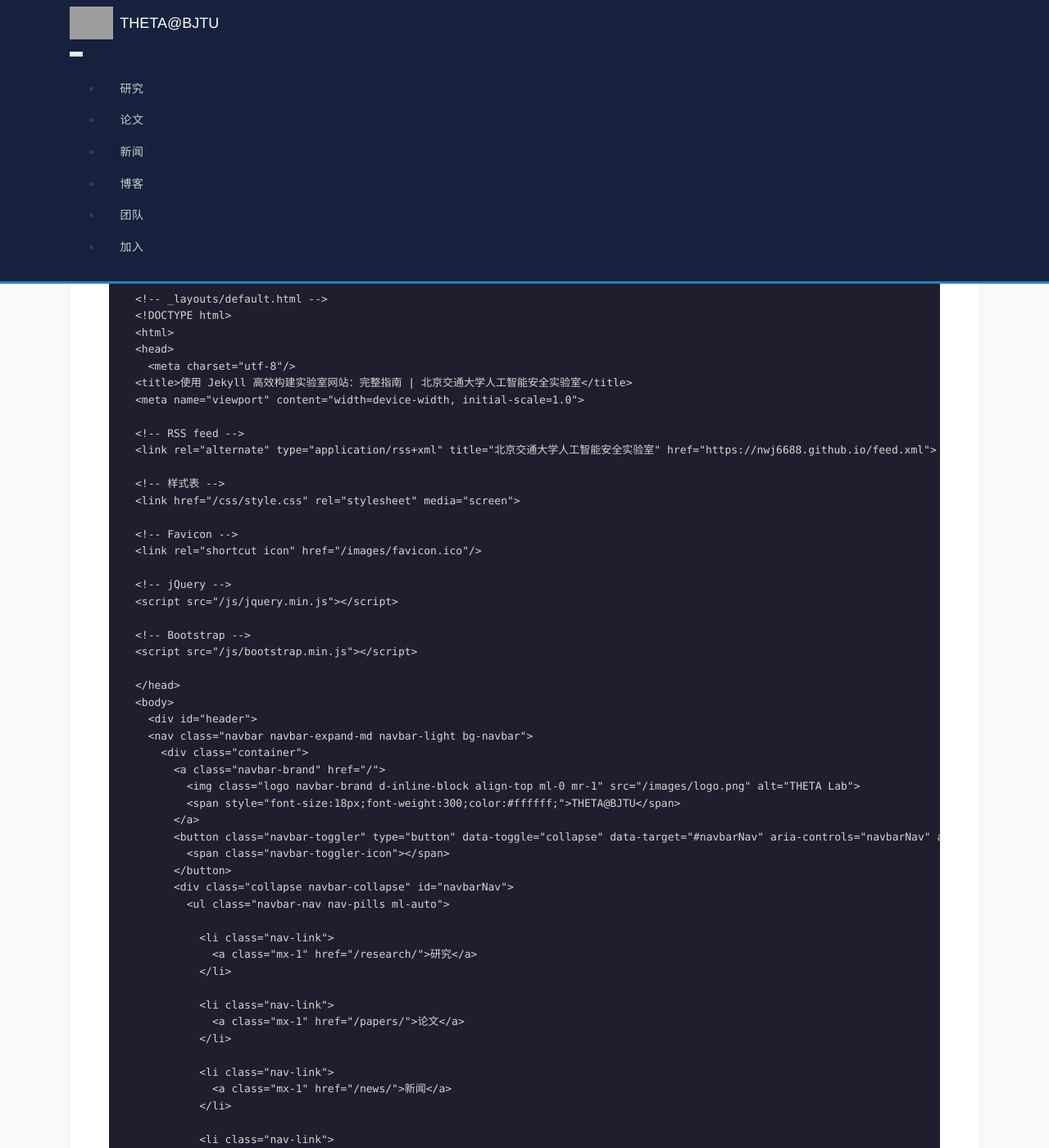
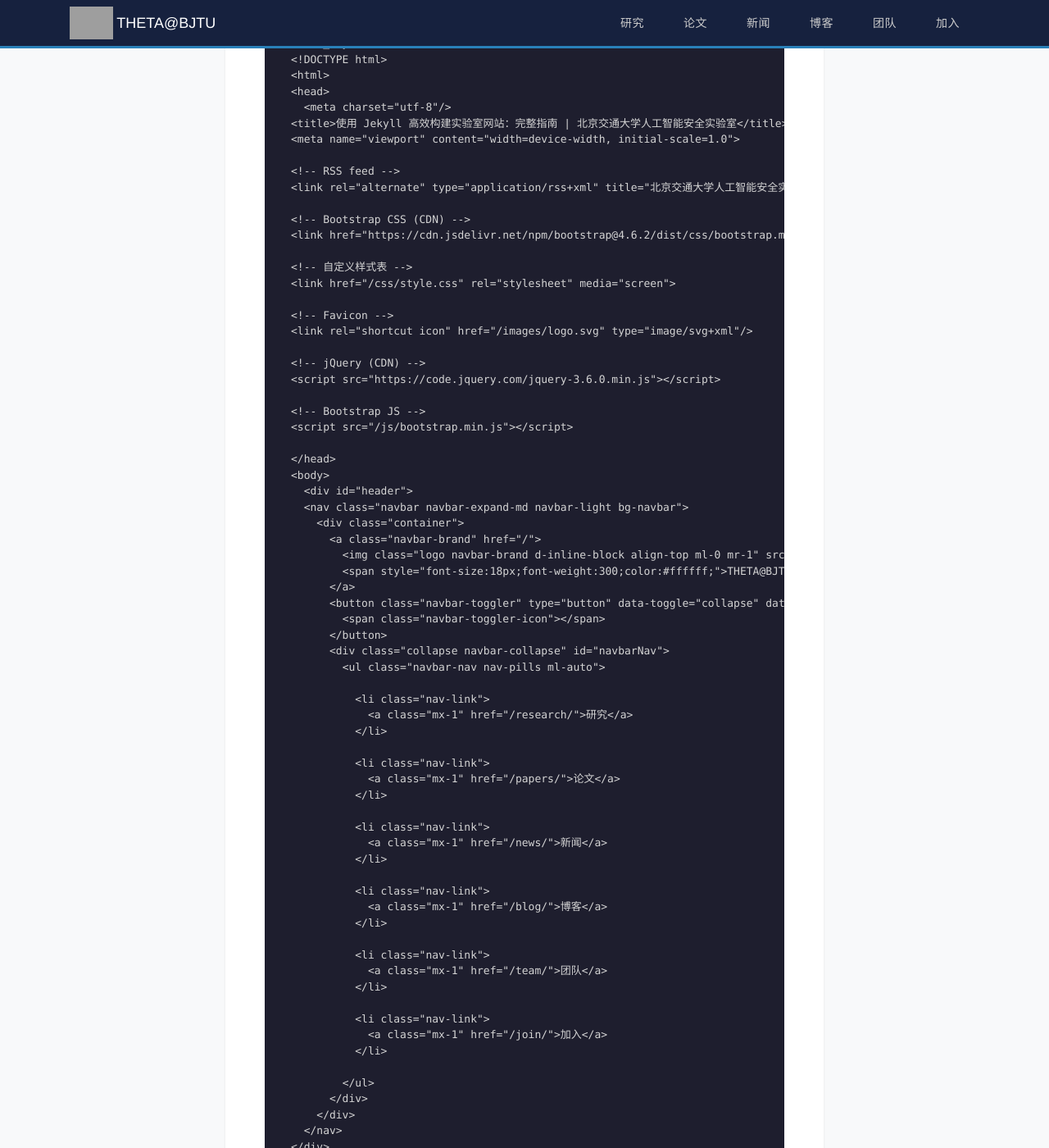
Before and after one commit to nwj6688/nwj6688.github.io, a Jekyll site: the page built from _posts/2026-04-05-using-jekyll-effectively-for-lab-website.markdown, in a window 1280 px wide and 1400 px high, scrolled down 1505 px. Shown: the whole window at 82% size. Built offline with Jekyll 4.4.1, drawn with Linux system fonts in a browser that asks for light colours; nearby versions of some CDN libraries; library files that are not in the unit come from our copies; comment, search, counter and statistics services are not loaded; grey boxes are pictures that could not be loaded.

Commit message:
fix: add Bootstrap CSS CDN, use CDN jQuery, fix favicon to SVG

```diff
--- a/_includes/head.html
+++ b/_includes/head.html
@@ -5,14 +5,17 @@
 <!-- RSS feed -->
 <link rel="alternate" type="application/rss+xml" title="{{ site.title }}" href="{{ site.url }}/feed.xml">
 
-<!-- 样式表 -->
+<!-- Bootstrap CSS (CDN) -->
+<link href="https://cdn.jsdelivr.net/npm/bootstrap@4.6.2/dist/css/bootstrap.min.css" rel="stylesheet">
+
+<!-- 自定义样式表 -->
 <link href="/css/style.css" rel="stylesheet" media="screen">
 
 <!-- Favicon -->
-<link rel="shortcut icon" href="/images/favicon.ico"/>
+<link rel="shortcut icon" href="/images/logo.svg" type="image/svg+xml"/>
 
-<!-- jQuery -->
-<script src="/js/jquery.min.js"></script>
+<!-- jQuery (CDN) -->
+<script src="https://code.jquery.com/jquery-3.6.0.min.js"></script>
 
-<!-- Bootstrap -->
+<!-- Bootstrap JS -->
 <script src="/js/bootstrap.min.js"></script>
```
